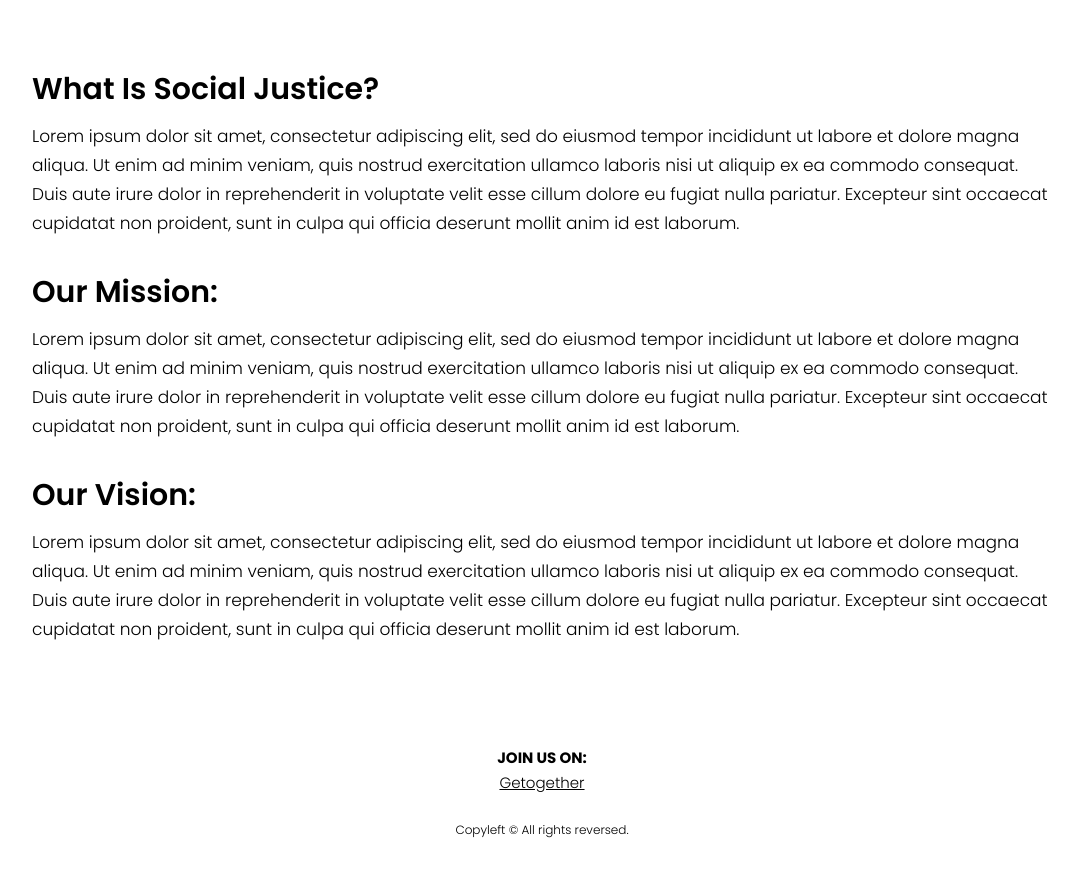
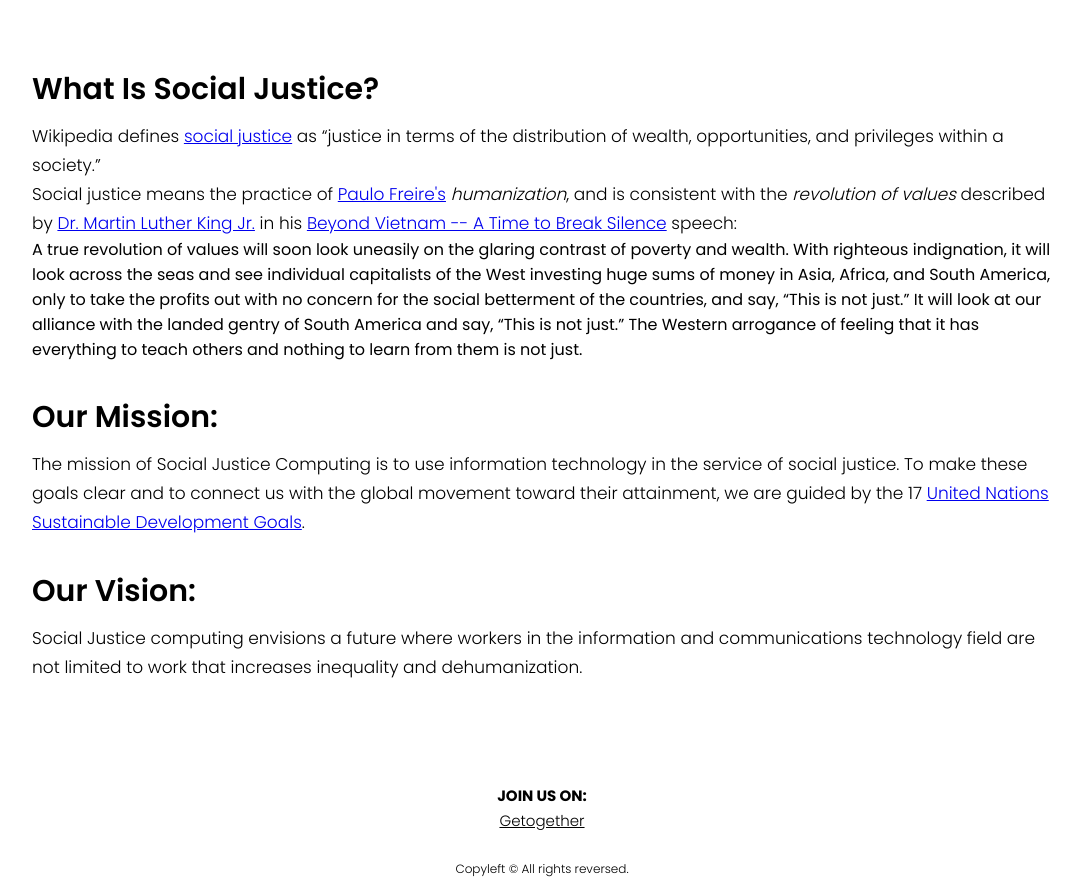
Before and after one commit to sjcompute/sjcompute.github.io, a plain HTML site: page index.html in a window 1280 px wide. Shown: the part 675-1557 px from the top of the page, without its empty margins (98-1179 px from the left). Drawn offline with Linux system fonts and the light colour scheme.

Commit message:
Add first edit of homepage content

```diff
--- a/index.html
+++ b/index.html
@@ -30,35 +30,47 @@
 <article>
 <h1>What Is Social Justice?</h1>
 <p>
-    Lorem ipsum dolor sit amet, consectetur adipiscing elit,
-    sed do eiusmod tempor incididunt ut labore et dolore magna aliqua.
-    Ut enim ad minim veniam, quis nostrud exercitation ullamco laboris nisi
-     ut aliquip ex ea commodo consequat. Duis aute irure dolor in reprehenderit in voluptate
-     velit esse cillum dolore eu fugiat nulla pariatur. Excepteur sint occaecat cupidatat non proident, sunt
-     in culpa qui officia deserunt mollit anim id est laborum.
+Wikipedia defines <a href="https://en.wikipedia.org/wiki/Social_justice">social
+justice</a> as <q>justice in terms of the distribution of wealth,
+opportunities, and privileges within a society.</q>
+</p><p>
+Social justice means the practice of
+<a href="https://en.wikipedia.org/wiki/Paulo_Freire">Paulo Freire's</a>
+<i>humanization</i>, and is consistent with the <i>revolution of values</i>
+described by <a href="https://en.wikipedia.org/wiki/Martin_Luther_King_Jr.">Dr.
+Martin Luther King Jr.</a> in his
+<a href="https://www.americanrhetoric.com/speeches/mlkatimetobreaksilence.htm">
+Beyond Vietnam -- A Time to Break Silence</a> speech:
 </p>
+<blockquote>
+A true revolution of values will soon look uneasily on the glaring contrast of
+poverty and wealth. With righteous indignation, it will look across the seas
+and see individual capitalists of the West investing huge sums of money in
+Asia, Africa, and South America, only to take the profits out with no concern
+for the social betterment of the countries, and say, <q>This is not just.</q>
+It will look at our alliance with the landed gentry of South America and say,
+<q>This is not just.</q> The Western arrogance of feeling that it has
+everything to teach others and nothing to learn from them is not just.
+</blockquote>
 </article>
 
 <article>
 <h1>Our Mission:</h1>
 <p>
-    Lorem ipsum dolor sit amet, consectetur adipiscing elit,
-    sed do eiusmod tempor incididunt ut labore et dolore magna aliqua.
-    Ut enim ad minim veniam, quis nostrud exercitation ullamco laboris nisi
-     ut aliquip ex ea commodo consequat. Duis aute irure dolor in reprehenderit in voluptate
-     velit esse cillum dolore eu fugiat nulla pariatur. Excepteur sint occaecat cupidatat non proident, sunt
-     in culpa qui officia deserunt mollit anim id est laborum.</p>
+The mission of Social Justice Computing is to use information technology in
+the service of social justice.  To make these goals clear and to connect us
+with the global movement toward their attainment, we are guided by the 17
+<a href="https://sdgs.un.org/">United Nations Sustainable Development
+Goals</a>.
+</p>
 </article>
 
 <article>
 <h1>Our Vision:</h1>
 <p>
-    Lorem ipsum dolor sit amet, consectetur adipiscing elit,
-    sed do eiusmod tempor incididunt ut labore et dolore magna aliqua.
-    Ut enim ad minim veniam, quis nostrud exercitation ullamco laboris nisi
-     ut aliquip ex ea commodo consequat. Duis aute irure dolor in reprehenderit in voluptate
-     velit esse cillum dolore eu fugiat nulla pariatur. Excepteur sint occaecat cupidatat non proident, sunt
-     in culpa qui officia deserunt mollit anim id est laborum.
+Social Justice computing envisions a future where workers in the information
+and communications technology field are not limited to work that increases
+inequality and dehumanization.
 </p>
 </article>
 </section>
```
Lines whose indentation alone changed are shown as unchanged.
